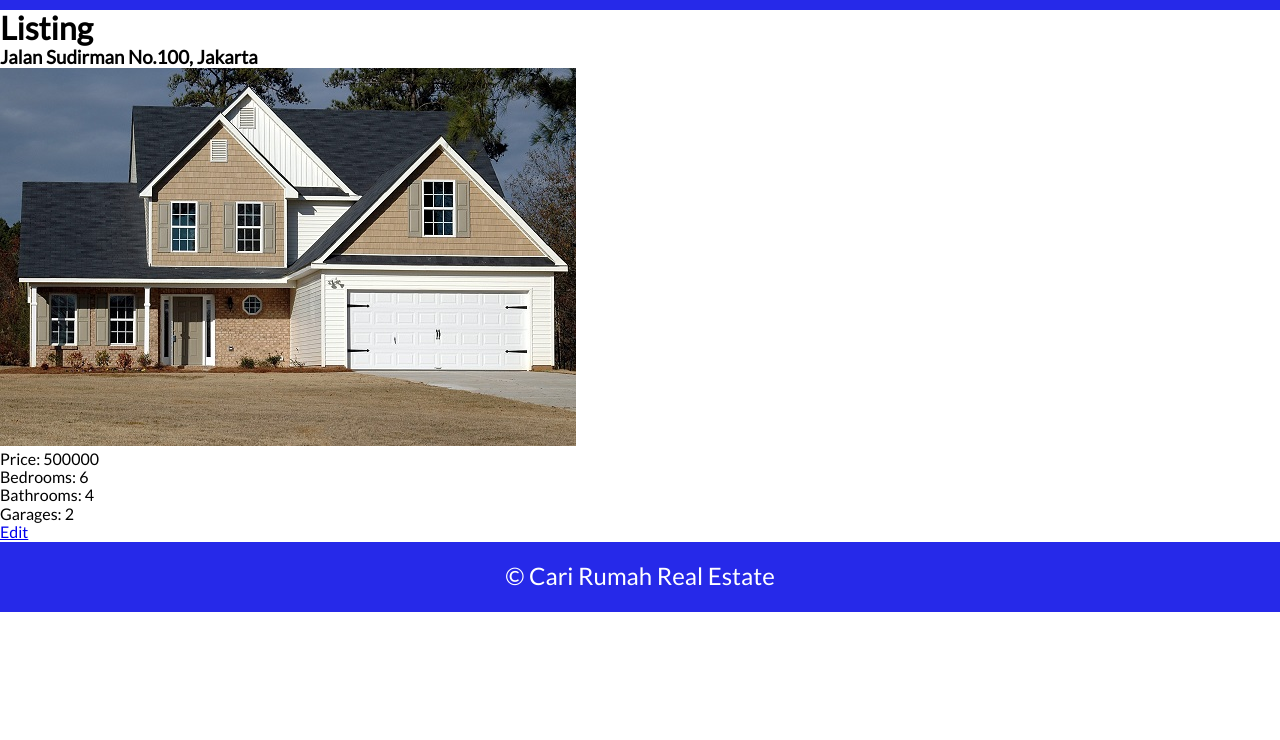
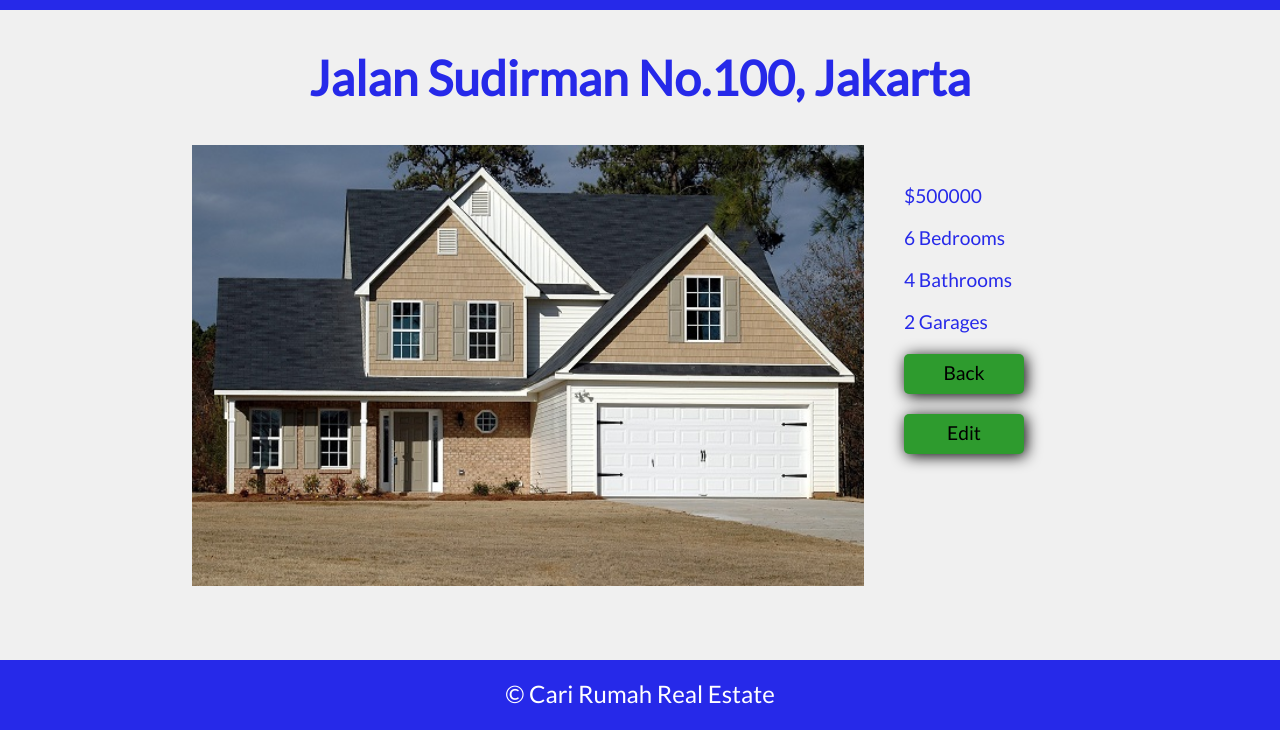
Before and after one commit to maxitron93/real_estate, a React app: page /listing/1 in a window 1280 px wide. Shown: the part 60-800 px from the top of the page. Built offline with nearby package versions, Linux system fonts and the light colour scheme.

Commit message:
Add listing page

```diff
--- /dev/null
+++ b/src/assets/css/components/_listing.scss
@@ -0,0 +1,55 @@
+.component-listing {
+  padding-bottom: 70px;
+  background-color: $light-grey-background;
+}
+
+.component-listing h2 {
+  font-size: 300%;
+  text-align: center;
+  padding-top: 40px;
+  padding-bottom: 40px;
+  color: $main-blue;
+}
+
+.component-listing .listing-container {
+  width: 70%;
+  margin: 0 auto;
+}
+
+.component-listing .listing-container .images {
+  display: inline-block;
+  width: 75%;
+}
+
+.component-listing .listing-container .images .main-image {
+  width: 100%;
+}
+
+.component-listing .listing-container .information {
+  display: inline-block;
+  width: 25%;
+  vertical-align: top;
+  padding: 40px;
+}
+
+.component-listing .listing-container .information p {
+  margin-bottom: 20px;
+  font-size: 120%;
+  color: $main-blue;
+}
+
+.component-listing .listing-container .information .link-button {
+  display: block;
+  margin-bottom: 20px;
+  margin-top: 15px;
+  height: 40px;
+  font-size: 120%;
+  background-color: $button-green;
+  width: 120px;
+  text-align: center;
+  padding-top: 8px;
+  border-radius: 5px;
+  text-decoration: none;
+  color: black;
+  box-shadow: 2px 2px 15px black;
+}
--- a/src/assets/css/styles.scss
+++ b/src/assets/css/styles.scss
@@ -7,3 +7,4 @@
 @import './components/services';
 @import './components/footer';
 @import './components/browseListings';
+@import './components/listing';
--- a/src/assets/js/components/EditListing.js
+++ b/src/assets/js/components/EditListing.js
@@ -1,5 +1,6 @@
 import React from 'react'
 import { Redirect } from 'react-router'
+import { Link } from 'react-router-dom'
 import { data } from '../dummyData'
 
 class EditListing extends React.Component {
@@ -60,6 +61,7 @@ class EditListing extends React.Component {
             <input type="text" name="bathrooms" defaultValue={this.state.property.bathrooms} />
             <input type="text" name="garages" defaultValue={this.state.property.garages} />
             <input type="text" name="price" defaultValue={this.state.property.price} />
+            <Link to={`/listing/${this.state.property.id}`}>Cancel</Link>
             <button>Save changes</button>
           </form>
         </div>
--- a/src/assets/js/components/Listing.js
+++ b/src/assets/js/components/Listing.js
@@ -46,16 +46,23 @@ class Listing extends React.Component {
   render() {
     if(this.state.exists) {
       return (
-        <div>
-          <h1>Listing</h1>
+        <div className="component-listing">
+          <h2>{this.state.address}, {this.state.city}</h2>
           <div>
-            <h3>{this.state.address}, {this.state.city}</h3>
-            <img src={this.state.mainImage} alt=""/>
-            <p>Price: {this.state.price}</p>
-            <p>Bedrooms: {this.state.bedrooms}</p>
-            <p>Bathrooms: {this.state.bathrooms}</p>
-            <p>Garages: {this.state.garages}</p>
-            <Link to={`/listing/${this.state.id}/edit`}>Edit</Link>
+            <div className="listing-container">
+              <div className="images">
+                <img className="main-image" src={this.state.mainImage} alt=""/>
+              </div>
+              <div className="information">
+                <p>${this.state.price}</p>
+                <p>{this.state.bedrooms} Bedrooms</p>
+                <p>{this.state.bathrooms} Bathrooms</p>
+                <p>{this.state.garages} Garages</p>
+                <Link className="link-button back-button" to={`/browse`}>Back</Link>
+                <Link className="link-button edit-button" to={`/listing/${this.state.id}/edit`}>Edit</Link>
+              </div>
+            </div>
+
           </div>
         </div>
       )
```
